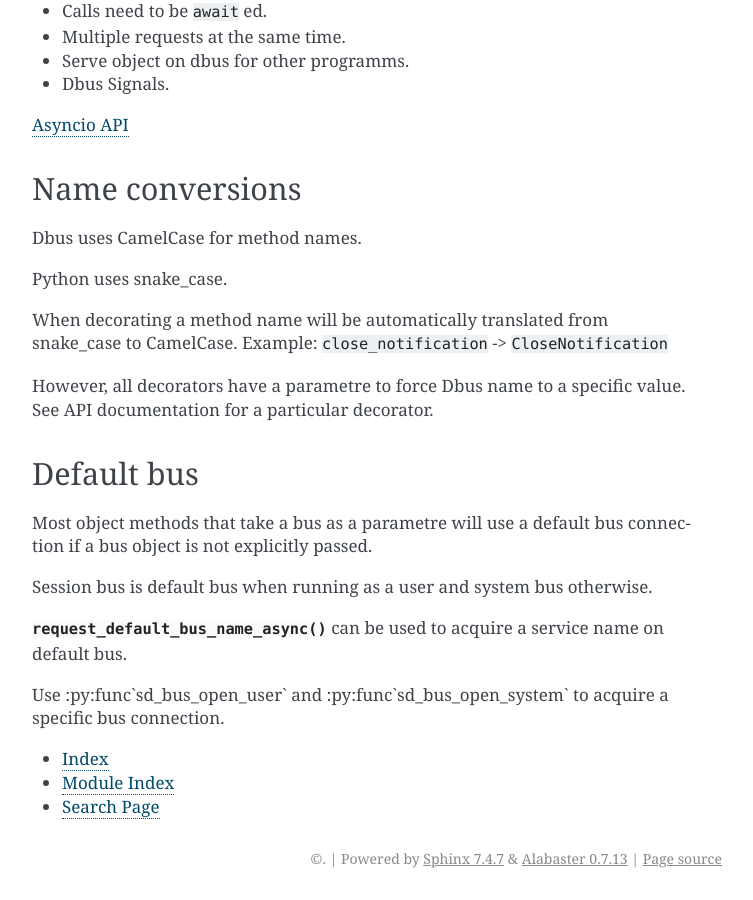
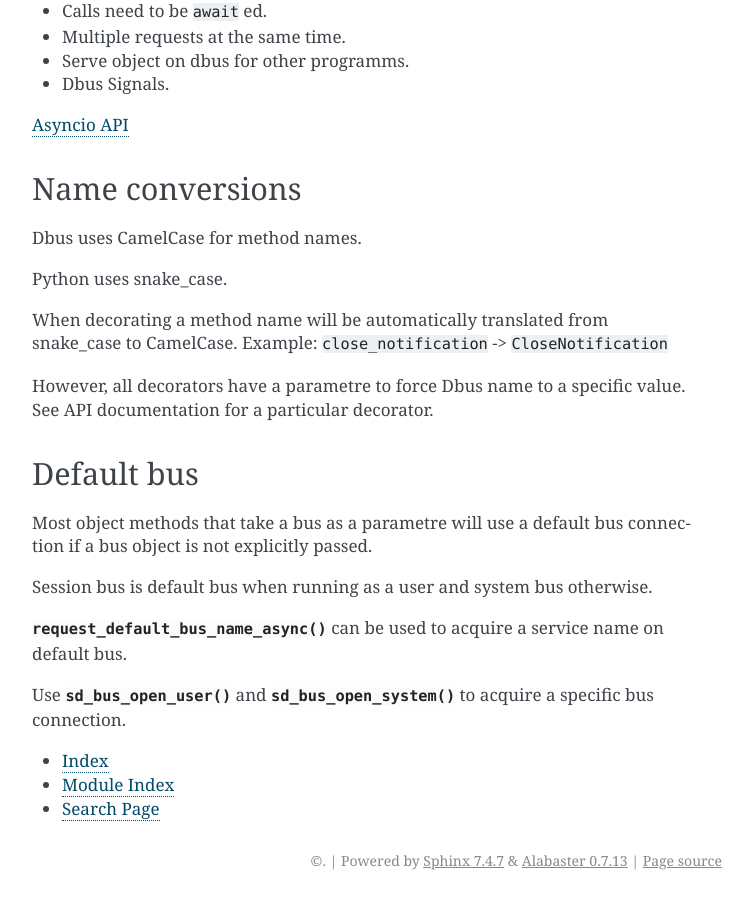
Before and after one commit to python-sdbus/python-sdbus, a Sphinx documentation site: the page built from docs/general.rst, in a window 1280 px wide and 900 px high, scrolled down 2365 px. Shown: the whole window, without its empty margins (388-1141 px from the left). Built offline with Sphinx 7.4.7, drawn with Linux system fonts in a browser that asks for light colours.

Commit message:
docs: Fixed links to bus open functions

```diff
--- a/docs/general.rst
+++ b/docs/general.rst
@@ -142,7 +142,7 @@ system bus otherwise.
 :py:func:`request_default_bus_name_async` can be used to acquire
 a service name on default bus.
 
-Use :py:func`sd_bus_open_user` and :py:func`sd_bus_open_system` to
+Use :py:func:`sd_bus_open_user` and :py:func:`sd_bus_open_system` to
 acquire a specific bus connection.
 
 
```
